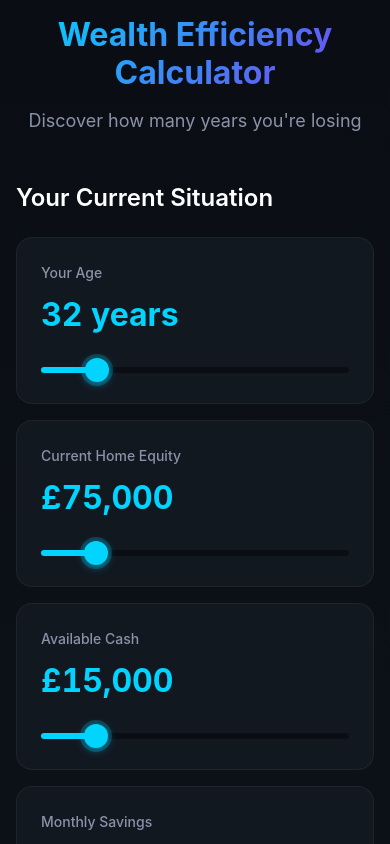
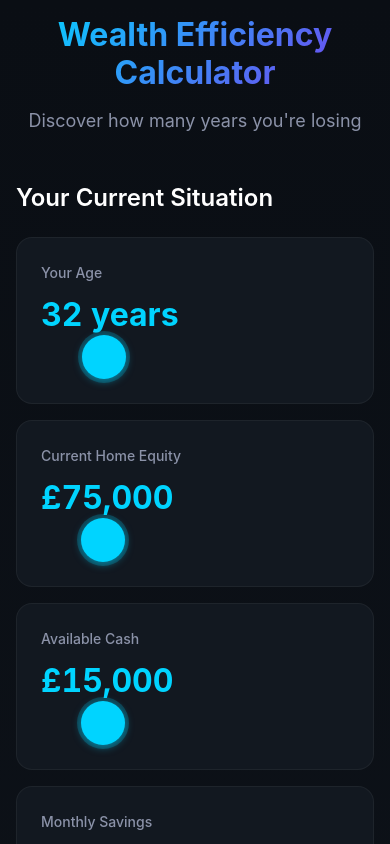
Before and after one commit to Harrysibbenga/fin-tech-flight-deck, a Vue app: page / in a window 390 px wide. Shown: the top 844 px of the page. Built offline with nearby package versions, Linux system fonts and the light colour scheme.

Commit message:
feat: improve slider touch interaction with better touch targets and visual feedback

```diff
--- a/src/components/calculator/SliderInput.vue
+++ b/src/components/calculator/SliderInput.vue
@@ -214,6 +214,10 @@ const handleMouseUp = () => {
   transform: scale(1.01);
 }
 
+.slider-container:active {
+  transform: scale(0.99);
+}
+
 .slider-label {
   color: var(--text-secondary);
   font-size: var(--text-sm);
@@ -258,6 +262,7 @@ const handleMouseUp = () => {
   transition: background var(--duration-normal) var(--ease-in-out);
   cursor: pointer;
   touch-action: none; /* Prevent page scroll while dragging on touch devices */
+  -webkit-tap-highlight-color: transparent;
   background: var(--slider-background, linear-gradient(
     to right,
     #00d4ff 0%,
@@ -288,7 +293,9 @@ const handleMouseUp = () => {
 }
 
 .slider-input:active::-webkit-slider-thumb {
-  transform: scale(1.1);
+  transform: scale(1.15);
+  box-shadow: 0 0 0 8px rgba(0, 212, 255, 0.2),
+              0 4px 20px rgba(0, 212, 255, 0.5);
 }
 
 /* Firefox */
@@ -320,9 +327,20 @@ const handleMouseUp = () => {
   background: #0a0e14;
 }
 
-/* Touch target optimization - larger thumb on mobile */
+/* Touch target optimization - larger thumb and increased touch area on mobile */
 @media (max-width: 768px) {
-  .slider-input::-webkit-slider-thumb,
+  .slider-input {
+    height: 12px;
+    padding: 16px 0;
+    margin: -16px 0;
+    background-clip: content-box;
+  }
+
+  .slider-input::-webkit-slider-thumb {
+    width: 44px;
+    height: 44px;
+  }
+
   .slider-input::-moz-range-thumb {
     width: 44px;
     height: 44px;
```
